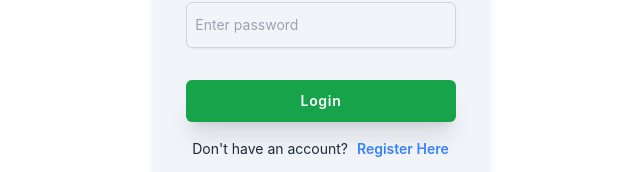
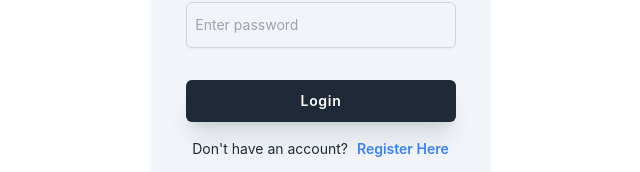
Before and after one commit to ssulochanaherath/Crop-System, a React (Vite) app: page / in a window 1280 px wide. Shown: the part 553-725 px from the top of the page, without its empty margins (319-959 px from the left). Built offline with nearby package versions, Linux system fonts and the light colour scheme.

Commit message:
Few Changes

```diff
--- a/src/components/AuthButton.tsx
+++ b/src/components/AuthButton.tsx
@@ -4,7 +4,7 @@ export function AuthButton({ children }) {
       <div className="mt-8">
         <button
           type="submit"
-          className="w-full shadow-xl py-2.5 px-4 text-sm font-semibold tracking-wider rounded-md text-white bg-green-600 hover:bg-green-700 focus:outline-none transition-all"
+          className="w-full shadow-xl py-2.5 px-4 text-sm font-semibold tracking-wider rounded-md text-white bg-gray-800 hover:bg-gray-700 focus:outline-none transition-all"
         >
           {children}
         </button>
```
